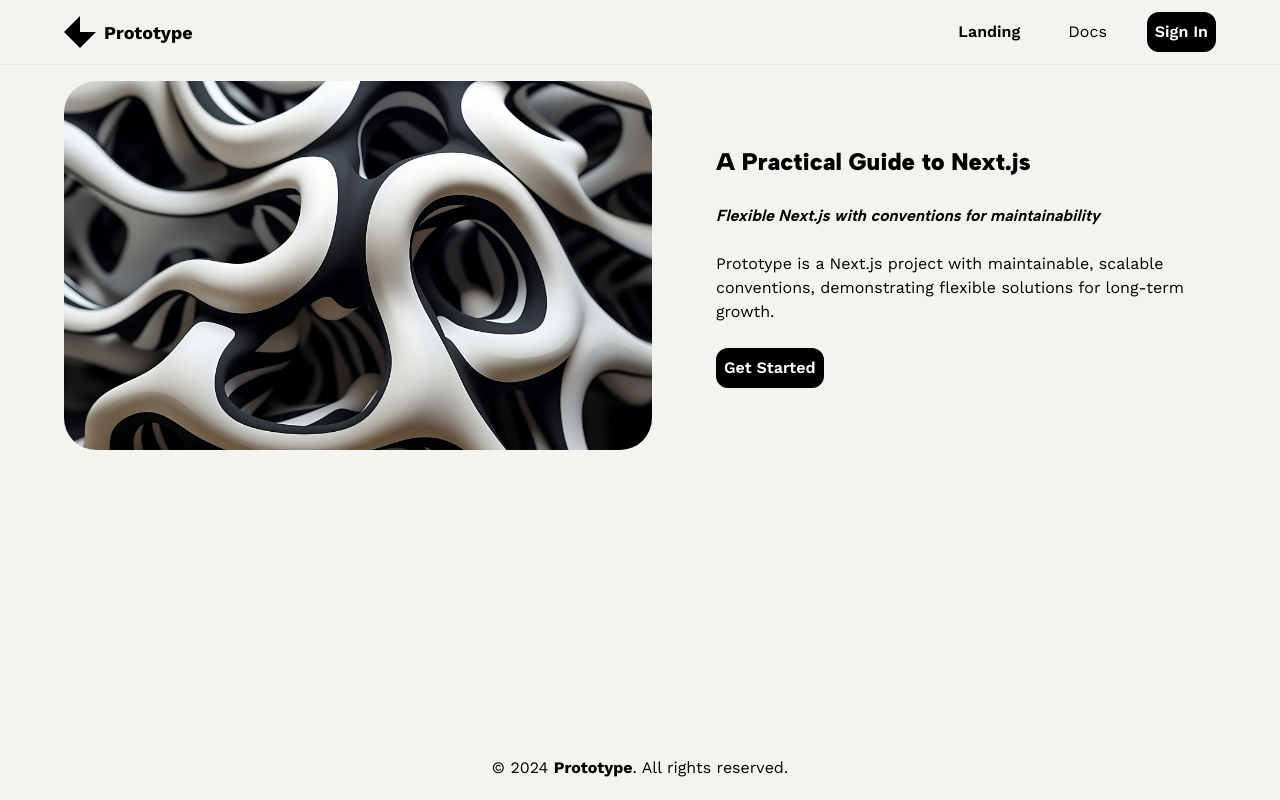
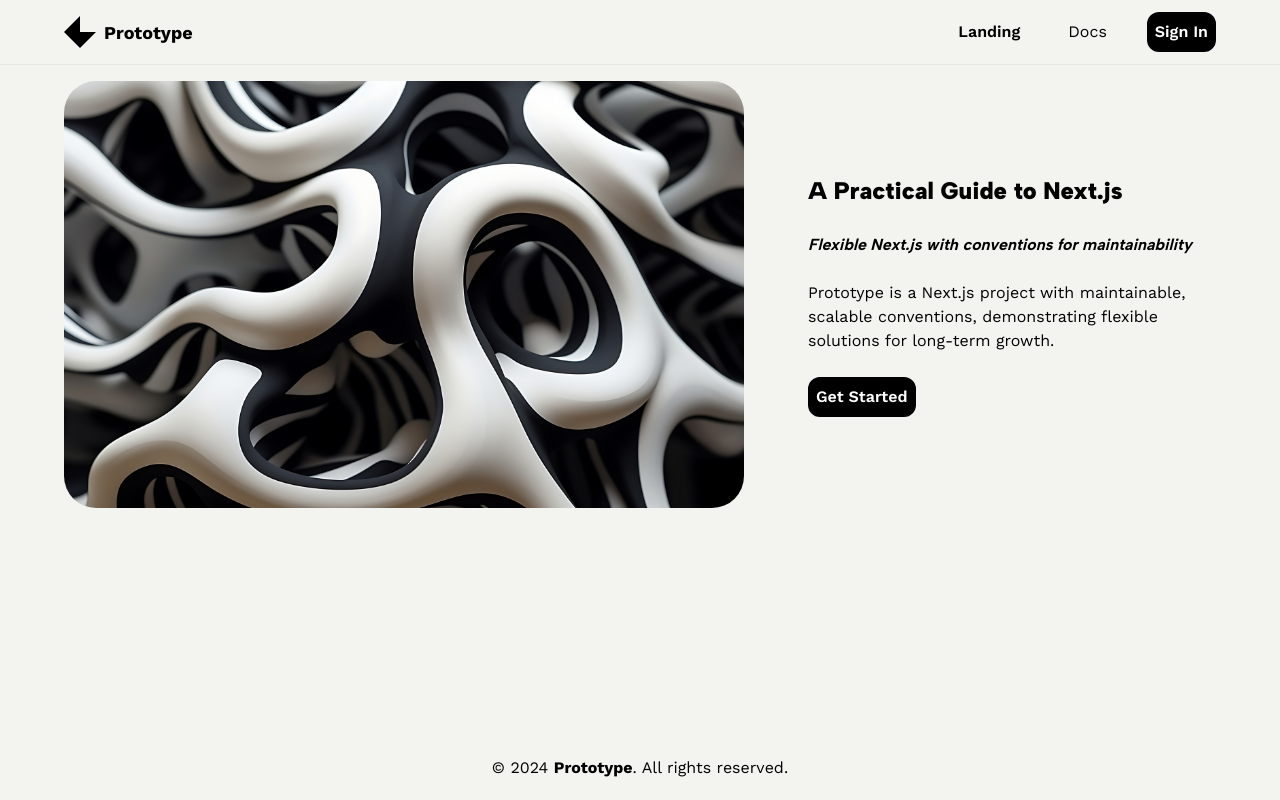
Before and after one commit to githaka24/prototype, a Next.js app: page / in a window 1280 px wide. Built offline with nearby package versions, Linux system fonts and the light colour scheme.

Commit message:
style(views): refine Hero styles

```diff
--- a/src/styles/components/views/landing/hero/Hero.module.css
+++ b/src/styles/components/views/landing/hero/Hero.module.css
@@ -1,11 +1,10 @@
 .Hero {
-    display: flex;
-    flex-direction: row;
-    align-items: center;
-    justify-content: flex-start;
+    display: grid;
+    flex-direction: column;
+    grid-template-columns: 5fr 3fr;
+    grid-template-rows: 1fr;
+    width: 100%;
     gap: 64px;
-    height: fit-content;
-    width: 100%;
 }
 
 .HeroImage {
@@ -13,11 +12,11 @@
     flex-direction: row;
     align-items: center;
     justify-content: flex-start;
-    flex-grow: 1;
+    width: 100%;
 }
 
 .HeroImage img {
-    max-width: 100%;
+    width: 100%;
     border-radius: 32px;
     height: auto;
 }
@@ -27,11 +26,7 @@
     flex-direction: column;
     align-items: flex-start;
     justify-content: center;
-    width: fit-content;
-    height: fit-content;
     gap: 24px;
-    max-width: 500px;
-    /* min-width: 400px; */
 }
 
 .HeroText h1 {
@@ -46,10 +41,18 @@
 
 @media (min-width: 0px) and (max-width: 768px) {
     .Hero {
+        display: flex;
         flex-direction: column;
+        align-items: center;
+        justify-content: center;
+        width: 100%;
         gap: 32px;
     }
     .HeroText {
-        min-width: 100%;
+        display: flex;
+        flex-direction: column;
+        align-items: flex-start;
+        justify-content: flex-start;
+        height: fit-content;
     }
 }
```
